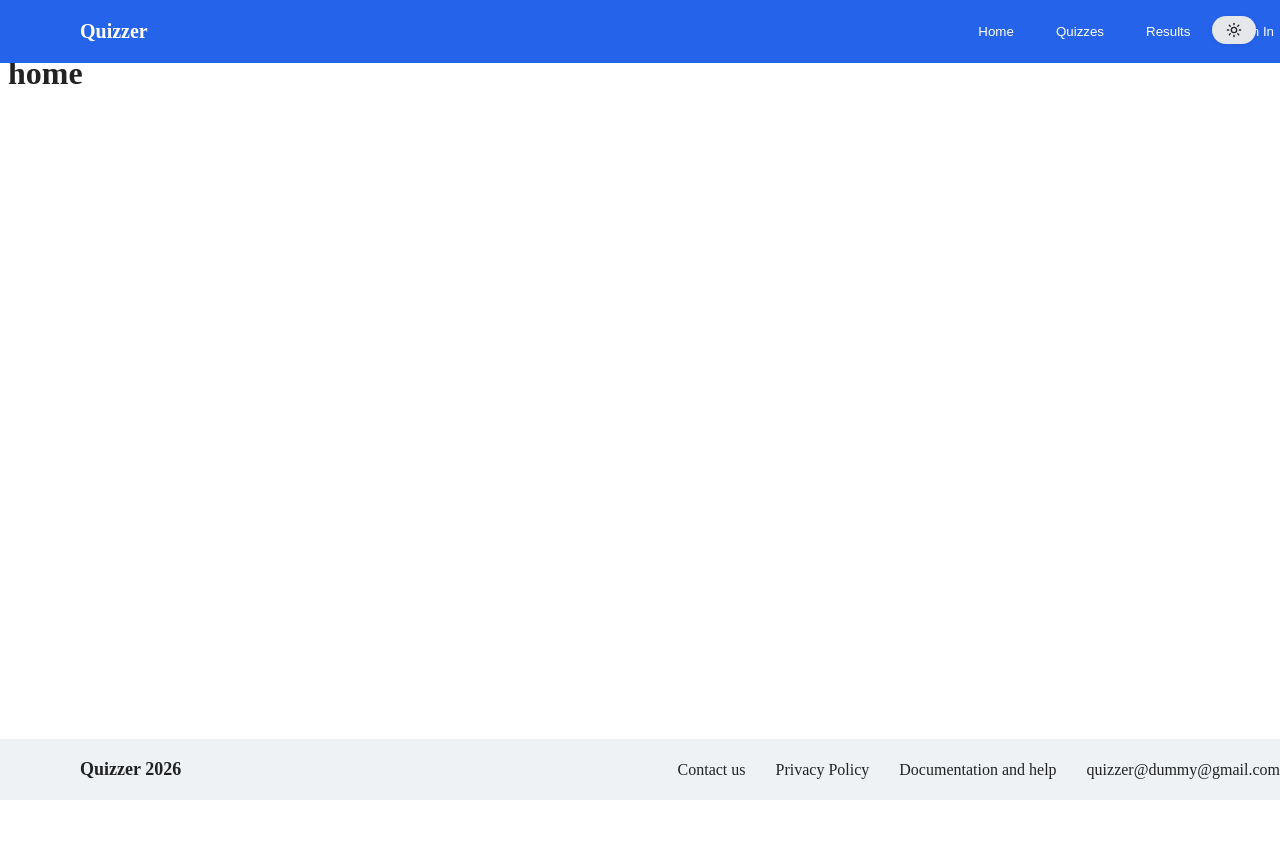
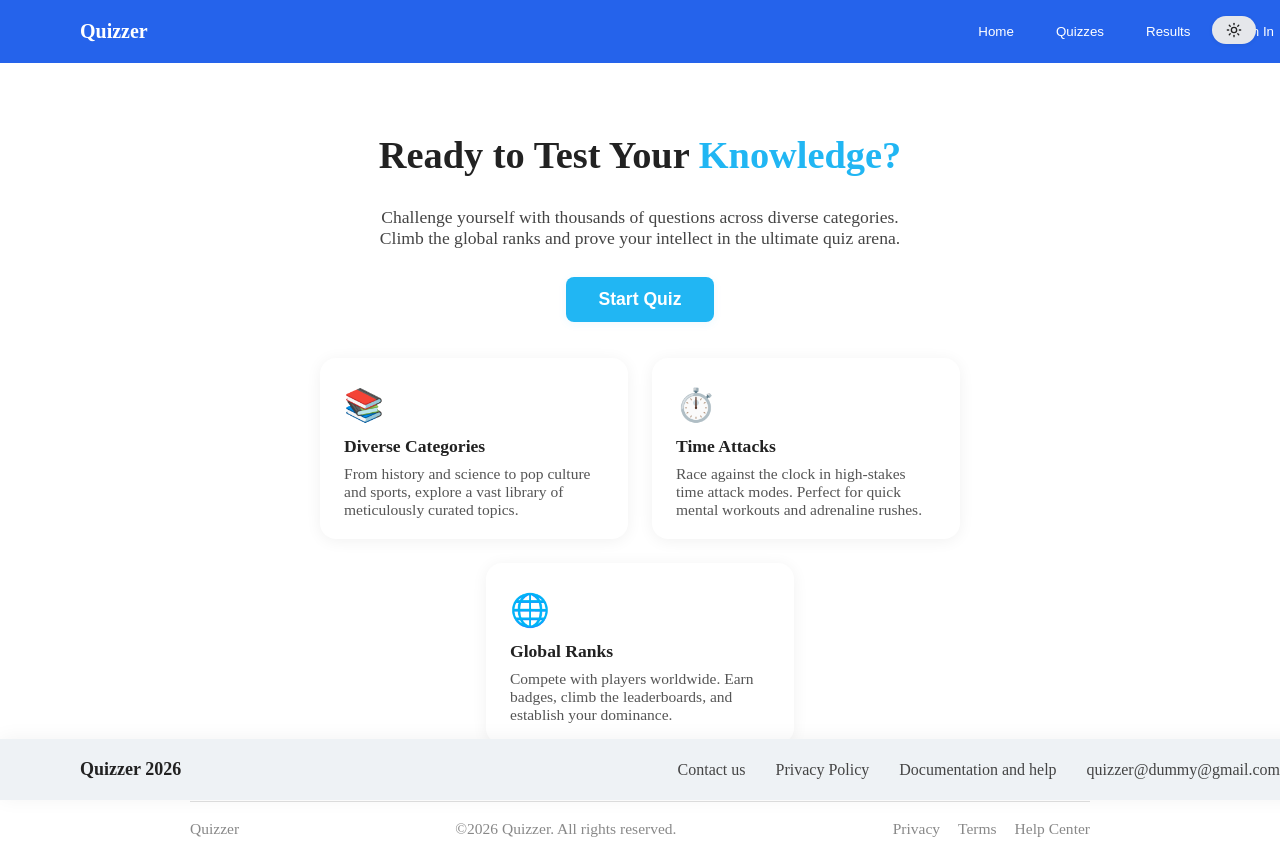
Before and after one commit to yatin-x017/quizzer, a React (Vite) app: page / in a window 1280 px wide. Before the commit the page ends 800 px from the top, so only its background shows below. Built offline with nearby package versions, Linux system fonts and the light colour scheme.

Commit message:
fix the bug of text disappearing

```diff
--- a/src/components/footer.jsx
+++ b/src/components/footer.jsx
@@ -1,18 +1,18 @@
-function footer(){
+function Footer(){
     return (
-        <footer style={{ backgroundColor: "#eef2f5", padding: "20px 40px", position: 'fixed', bottom: 0, width: '100%', left: 0}}>
-            <div style={{display: "flex", justifyContent: "space-between", alignItems: "center", maxWidth: "1200px", margin: "0 auto"}}>
+        <footer className="app-footer">
+            <div className="app-footer-content">
                 <div>
-                    <p style={{margin: "0", fontSize: "18px", fontWeight: "bold"}}>Quizzer 2026</p>
+                    <p className="app-footer-title">Quizzer 2026</p>
                 </div>
-                <div style={{display: "flex", gap: "30px"}}>
-                    <a  style={{ cursor: "pointer"}}>Contact us</a>
-                    <a  style={{ cursor: "pointer"}}>Privacy Policy</a>
-                    <a  style={{ cursor: "pointer"}}>Documentation and help</a>
-                    <a  style={{ cursor: "pointer"}}>quizzer@dummy@gmail.com</a>
+                <div className="app-footer-links">
+                    <a href="#">Contact us</a>
+                    <a href="#">Privacy Policy</a>
+                    <a href="#">Documentation and help</a>
+                    <a href="#">quizzer@dummy@gmail.com</a>
                 </div>
             </div>
         </footer>
     )
 }
-export default footer
+export default Footer
--- a/src/page/home.jsx
+++ b/src/page/home.jsx
@@ -1,11 +1,57 @@
+import React from "react";
 import ThemeSwitch from "../theme/ThemeSwitch";
+import "../theme/theme.css";
 
-function home(){
-    return (
-        <>
-            <ThemeSwitch />
-            <h1>home</h1>
-        </>
-    )
+function Home() {
+  return (
+    <div className="landing-root">
+      <header className="landing-header">
+        <ThemeSwitch />
+      </header>
+      <main className="landing-main">
+        <h1 className="landing-title">
+          Ready to Test Your <span className="landing-title-accent">Knowledge?</span>
+        </h1>
+        <p className="landing-desc">
+          Challenge yourself with thousands of questions across diverse categories.<br />
+          Climb the global ranks and prove your intellect in the ultimate quiz arena.
+        </p>
+        <button className="landing-btn">Start Quiz</button>
+        <section className="landing-cards">
+          <div className="landing-card">
+            <div className="landing-card-icon">📚</div>
+            <div className="landing-card-title">Diverse Categories</div>
+            <div className="landing-card-desc">
+              From history and science to pop culture and sports, explore a vast library of meticulously curated topics.
+            </div>
+          </div>
+          <div className="landing-card">
+            <div className="landing-card-icon">⏱️</div>
+            <div className="landing-card-title">Time Attacks</div>
+            <div className="landing-card-desc">
+              Race against the clock in high-stakes time attack modes. Perfect for quick mental workouts and adrenaline rushes.
+            </div>
+          </div>
+          <div className="landing-card">
+            <div className="landing-card-icon">🌐</div>
+            <div className="landing-card-title">Global Ranks</div>
+            <div className="landing-card-desc">
+              Compete with players worldwide. Earn badges, climb the leaderboards, and establish your dominance.
+            </div>
+          </div>
+        </section>
+      </main>
+      <footer className="landing-footer">
+        <span>Quizzer</span>
+        <span>©2026 Quizzer. All rights reserved.</span>
+        <nav>
+          <a href="#">Privacy</a>
+          <a href="#">Terms</a>
+          <a href="#">Help Center</a>
+        </nav>
+      </footer>
+    </div>
+  );
 }
-export default home
+
+export default Home;
--- a/src/theme/theme.css
+++ b/src/theme/theme.css
@@ -48,3 +48,217 @@ body {
 .dark .theme-switch .slider {
   background: #27272a;
 }
+
+/* --- LANDING PAGE STYLES --- */
+.landing-root {
+  min-height: 100vh;
+  background: var(--background);
+  color: var(--foreground);
+  display: flex;
+  flex-direction: column;
+  align-items: center;
+  justify-content: flex-start;
+}
+
+.landing-header {
+  width: 100%;
+  height: 0;
+  position: relative;
+}
+
+.landing-logo {
+  font-size: 1.5rem;
+  font-weight: 700;
+  color: #2196f3;
+  letter-spacing: 1px;
+}
+
+.landing-main {
+  width: 100%;
+  max-width: 900px;
+  margin: 0 auto;
+  flex: 1;
+  display: flex;
+  flex-direction: column;
+  align-items: center;
+  justify-content: center;
+  padding: 32px 0 0 0;
+}
+
+.landing-title {
+  font-size: 2.4rem;
+  font-weight: 800;
+  margin-bottom: 12px;
+  text-align: center;
+}
+
+.landing-title-accent {
+  color: #21b6f3;
+}
+
+.landing-desc {
+  font-size: 1.1rem;
+  color: #444;
+  margin-bottom: 28px;
+  text-align: center;
+  max-width: 600px;
+}
+
+.dark .landing-desc {
+  color: #bdbdbd;
+}
+
+.landing-btn {
+  background: #21b6f3;
+  color: #fff;
+  font-weight: 600;
+  border: none;
+  border-radius: 8px;
+  padding: 12px 32px;
+  font-size: 1.1rem;
+  margin-bottom: 36px;
+  cursor: pointer;
+  box-shadow: 0 2px 8px rgba(33,182,243,0.08);
+  transition: background 0.2s;
+}
+.landing-btn:hover {
+  background: #2196f3;
+}
+
+.landing-cards {
+  display: flex;
+  gap: 24px;
+  margin-top: 0;
+  flex-wrap: wrap;
+  justify-content: center;
+}
+
+.landing-card {
+  background: #fff;
+  border-radius: 16px;
+  box-shadow: 0 2px 16px rgba(0,0,0,0.06);
+  padding: 28px 24px 20px 24px;
+  width: 260px;
+  display: flex;
+  flex-direction: column;
+  align-items: flex-start;
+  transition: box-shadow 0.2s, background 0.2s;
+}
+.landing-card:hover {
+  box-shadow: 0 4px 24px rgba(33,182,243,0.13);
+}
+.landing-card-icon {
+  font-size: 2rem;
+  margin-bottom: 12px;
+}
+.landing-card-title {
+  font-size: 1.1rem;
+  font-weight: 700;
+  margin-bottom: 8px;
+}
+.landing-card-desc {
+  font-size: 0.97rem;
+  color: #555;
+}
+.dark .landing-card {
+  background: #23263a;
+  box-shadow: 0 2px 16px rgba(0,0,0,0.18);
+}
+.dark .landing-card-title {
+  color: #90caf9;
+}
+.dark .landing-card-desc {
+  color: #bdbdbd;
+}
+
+.landing-footer {
+  width: 100%;
+  max-width: 900px;
+  margin: 32px auto 0 auto;
+  padding: 18px 0 12px 0;
+  display: flex;
+  align-items: center;
+  justify-content: space-between;
+  font-size: 0.97rem;
+  color: #888;
+  border-top: 1px solid #e0e0e0;
+}
+.landing-footer nav {
+  display: flex;
+  gap: 18px;
+}
+.landing-footer a {
+  color: #888;
+  text-decoration: none;
+  transition: color 0.2s;
+}
+.landing-footer a:hover {
+  color: #2196f3;
+}
+.dark .landing-footer {
+  border-top: 1px solid #23263a;
+  color: #e0e0e0;
+}
+.dark .landing-footer a {
+  color: #e0e0e0;
+}
+.dark .landing-footer a:hover {
+  color: #21b6f3;
+}
+
+/* Footer component theme styles */
+:root {
+  --footer-background: #eef2f5;
+  --footer-text: #222;
+  --footer-link: #444;
+  --footer-link-hover: #2196f3;
+}
+
+.dark {
+  --footer-background: #0f172a;
+  --footer-text: #e2e8f0;
+  --footer-link: #cbd5e1;
+  --footer-link-hover: #60a5fa;
+}
+
+.app-footer {
+  background: var(--footer-background);
+  color: var(--footer-text);
+  padding: 20px 40px;
+  position: fixed;
+  bottom: 0;
+  width: 100%;
+  left: 0;
+  box-shadow: 0 -1px 20px rgba(0,0,0,0.05);
+  transition: background 0.3s, color 0.3s;
+}
+
+.app-footer-content {
+  display: flex;
+  justify-content: space-between;
+  align-items: center;
+  max-width: 1200px;
+  margin: 0 auto;
+}
+
+.app-footer-title {
+  margin: 0;
+  font-size: 18px;
+  font-weight: bold;
+}
+
+.app-footer-links {
+  display: flex;
+  gap: 30px;
+}
+
+.app-footer-links a {
+  color: var(--footer-link);
+  cursor: pointer;
+  text-decoration: none;
+  transition: color 0.2s;
+}
+
+.app-footer-links a:hover {
+  color: var(--footer-link-hover);
+}
```
